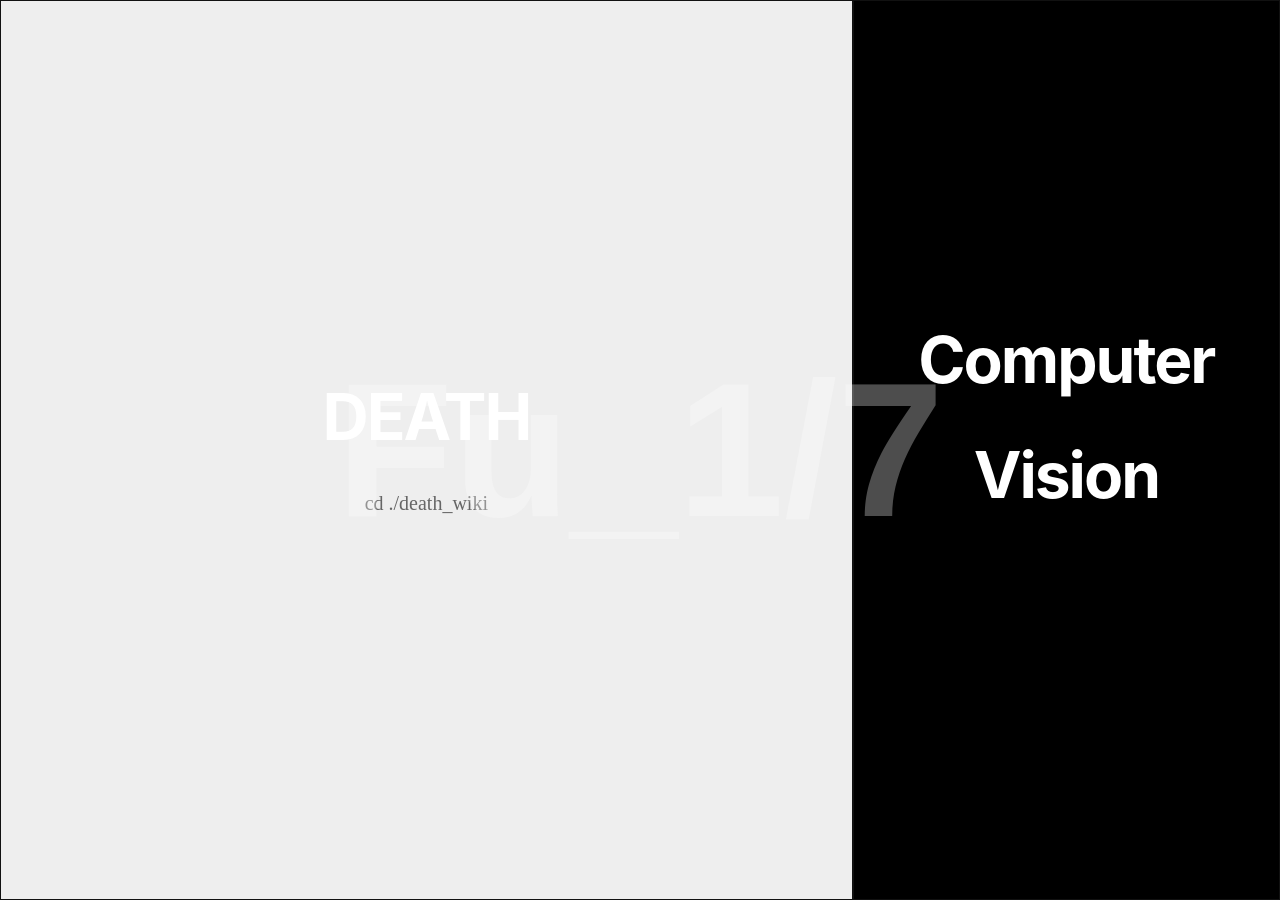
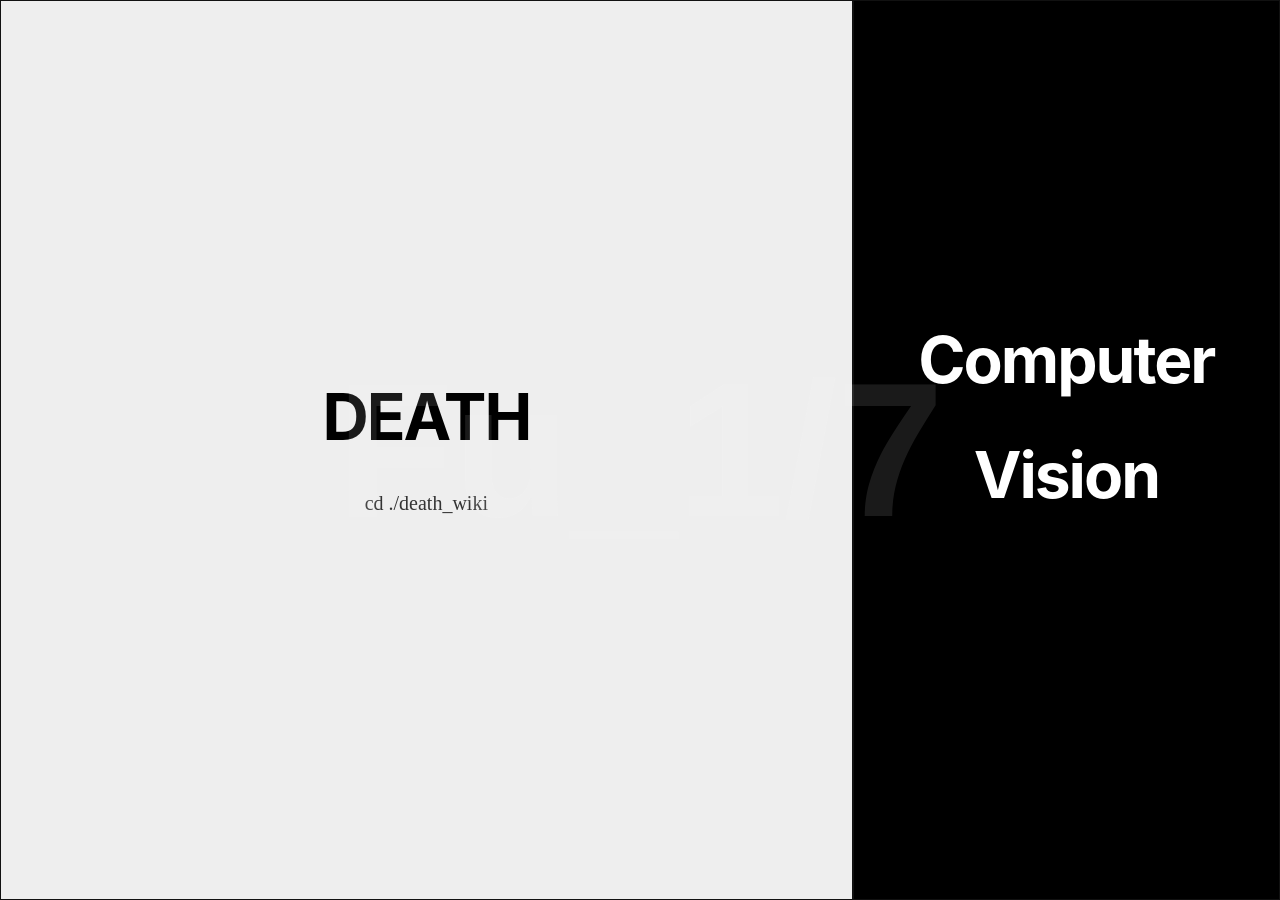
Before and after one commit to Fufu142857/fufu142857.github.io, a Jekyll site: the page built from index.md, in a window 1280 px wide. Built offline with Jekyll 4.4.1, drawn with Linux system fonts in a browser that asks for light colours; a style sheet for code colours, icons or effects is not loaded.

Commit message:
Update style.scss

```diff
--- a/assets/css/style.scss
+++ b/assets/css/style.scss
@@ -82,7 +82,7 @@ pre code {
 .portal-container {
   display: flex;
   height: 100vh;
-  width: 100vw;
+  width: 100%;
   overflow: hidden;
   position: relative;
   background: #000;
@@ -101,10 +101,10 @@ pre code {
   font-size: 12rem;
   line-height: 1;
   white-space: nowrap;
-
+  text-align: center;
   /* 视觉风格：半透明 + 混合模式 */
   color: #ffffff;
-  opacity: 0.3; /* 极度透明 */
+  opacity: 0.1; /* 极度透明 */
   pointer-events: none; /* 鼠标穿透 */
 
   /* 动画过渡 */
@@ -166,6 +166,9 @@ pre code {
   flex: 2; /* 变宽 */
   background-color: #eeeeee; /* 变白 */
 }
+.death-side:hover h1 { color: #000; }
+.death-side:hover p { color: #333; }
+
 .cv-side:hover {
   flex: 2; /* 变宽 */
   background-color: #eeeeee; /* 变白 */
```
